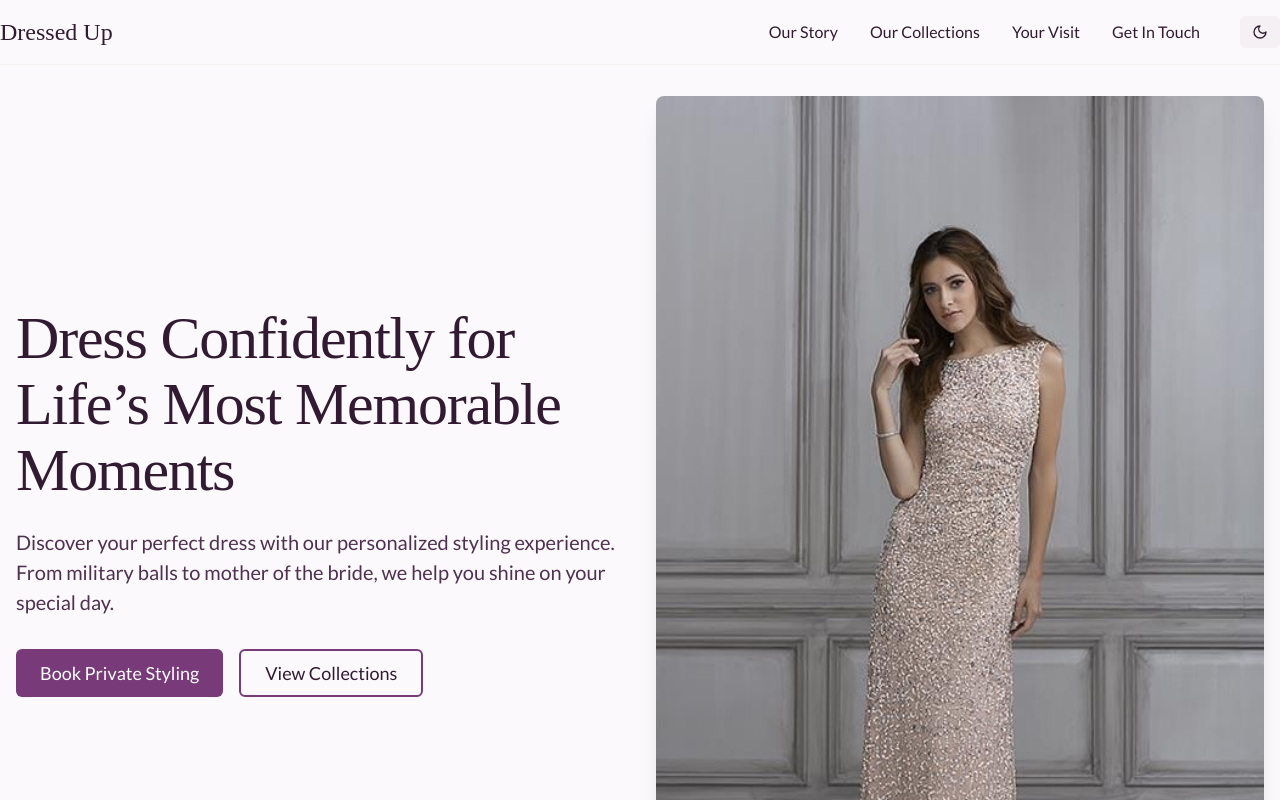
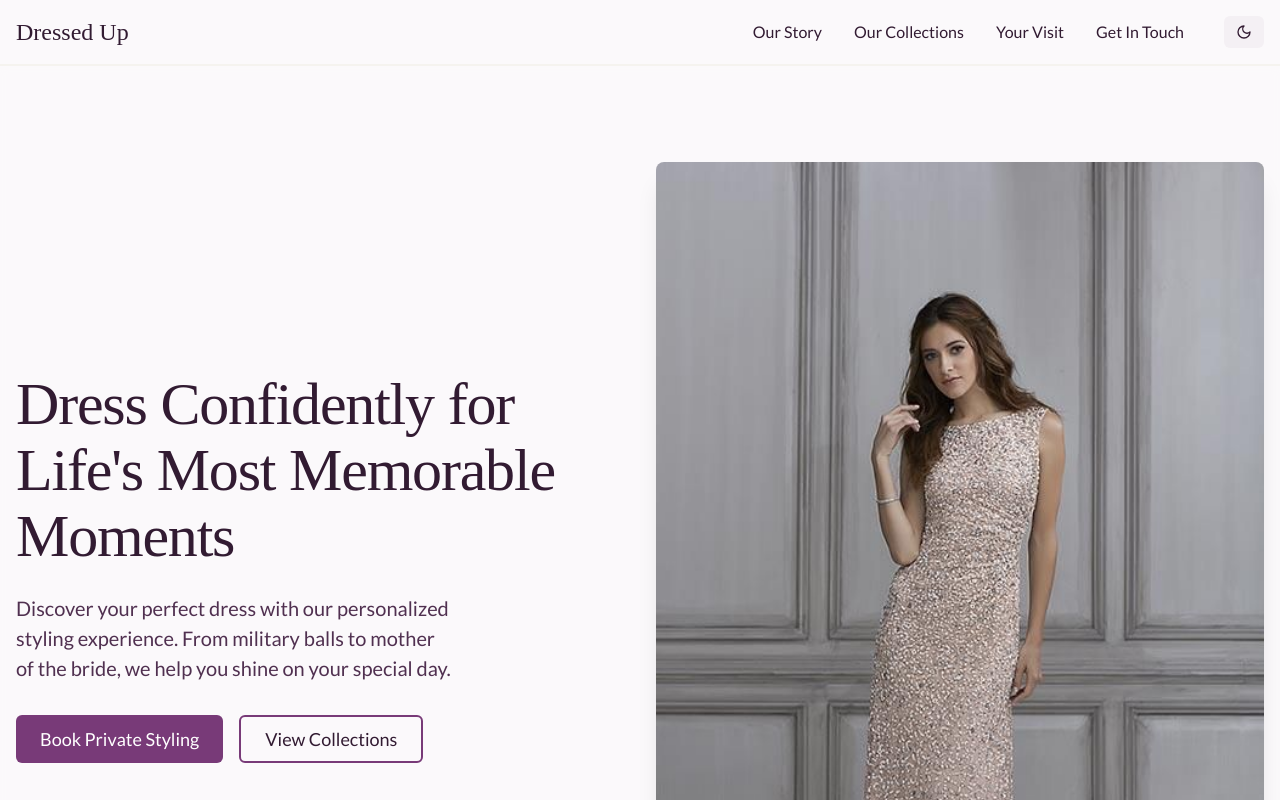
Before and after one commit to travhall/dressed-up, a Next.js app: page / in a window 1280 px wide. Shown: the top 800 px of the page. Built offline with nearby package versions, Linux system fonts and the light colour scheme; a web font is replaced by a local one.

Commit message:
Unified hero components

```diff
--- a/src/app/page.tsx
+++ b/src/app/page.tsx
@@ -1,13 +1,39 @@
 // src/app/page.tsx
-import Hero from "@/components/sections/hero";
+import PageHero from "@/components/ui/page-hero";
 import Collections from "@/components/sections/collections";
 import Visit from "@/components/sections/visit";
 import Contact from "@/components/sections/contact";
+import { Button } from "@/components/ui/button";
+import { SITE_IMAGES } from "@/lib/media/images";
 
 export default function Home() {
   return (
     <>
-      <Hero />
+      {/* <PageHero
+        title="Dress Confidently for Life's Most Memorable Moments"
+        subtitle="Discover your perfect dress with our personalized styling experience. From military balls to mother of the bride, we help you shine on your special day."
+        backgroundImage={SITE_IMAGES.hero.src}
+      >
+        <div className="flex flex-col sm:flex-row gap-4">
+          <Button size="lg">Book Private Styling</Button>
+          <Button variant="outline" size="lg">
+            View Collections
+          </Button>
+        </div>
+      </PageHero> */}
+      <PageHero
+        title="Dress Confidently for Life's Most Memorable Moments"
+        subtitle="Discover your perfect dress with our personalized styling experience. From military balls to mother of the bride, we help you shine on your special day."
+        image={SITE_IMAGES.hero}
+        layout="split"
+      >
+        <div className="flex flex-col sm:flex-row gap-4">
+          <Button size="lg">Book Private Styling</Button>
+          <Button variant="outline" size="lg">
+            View Collections
+          </Button>
+        </div>
+      </PageHero>
       <Collections />
       <Visit />
       <Contact />
--- a/src/components/layout/nav.tsx
+++ b/src/components/layout/nav.tsx
@@ -33,10 +33,10 @@ export function Nav() {
   }, [isOpen]);
 
   return (
-    <nav className="fixed w-full top-0 z-50">
-      <div className="bg-surface-primary border-b border-ui-card-border">
+    <nav className="sticky w-full top-0 z-50">
+      <div className="bg-surface-primary/90 backdrop-blur border-b-2 border-ui-card-border">
         <div className="container mx-auto">
-          <div className="flex justify-between h-16">
+          <div className="flex justify-between p-4">
             <div className="flex items-center">
               <Link
                 href="/"
@@ -65,7 +65,7 @@ export function Nav() {
               variant="secondary"
               size="sm"
               onClick={() => setIsOpen(!isOpen)}
-              className="md:hidden relative self-center z-50"
+              className="md:hidden relative self-center z-[500]"
               aria-expanded={isOpen}
             >
               {isOpen ? (
@@ -85,7 +85,7 @@ export function Nav() {
           isOpen ? "opacity-100" : "opacity-0 pointer-events-none"
         )}
       >
-        <div className="flex flex-col justify-between h-[100dvh] p-6">
+        <div className="flex flex-col justify-between min-h-dvh p-6">
           <div>
             <Link
               href="/"
--- a/src/components/sections/hero.tsx
+++ /dev/null
@@ -1,52 +0,0 @@
-"use client";
-
-import { motion } from "framer-motion";
-import Image from "next/image";
-import { Button } from "@/components/ui/button";
-import { SITE_IMAGES } from "@/lib/media/images";
-
-export default function Hero() {
-  return (
-    <section className="relative min-h-screen bg-surface-primary flex items-center">
-      <div className="container mx-auto px-4 grid md:grid-cols-2 gap-8 items-center py-36 lg:py-24">
-        <motion.div
-          initial={{ opacity: 0, y: 20 }}
-          animate={{ opacity: 1, y: 0 }}
-          transition={{ duration: 0.5 }}
-        >
-          <h1 className="display-heading text-display-lg lg:text-display-2xl mb-6">
-            Dress Confidently for Life&rsquo;s Most Memorable Moments
-          </h1>
-          <p className="text-content-secondary text-body-lg mb-8">
-            Discover your perfect dress with our personalized styling
-            experience. From military balls to mother of the bride, we help you
-            shine on your special day.
-          </p>
-          <div className="flex flex-col sm:flex-row gap-4">
-            <Button size="lg">Book Private Styling</Button>
-            <Button variant="outline" size="lg">
-              View Collections
-            </Button>
-          </div>
-        </motion.div>
-
-        <motion.div
-          initial={{ opacity: 0, x: 20 }}
-          animate={{ opacity: 1, x: 0 }}
-          transition={{ duration: 0.5 }}
-        >
-          <div className="relative aspect-[3/4] rounded-lg overflow-hidden shadow-xl">
-            <Image
-              src={SITE_IMAGES.hero.src}
-              alt={SITE_IMAGES.hero.alt}
-              width={SITE_IMAGES.hero.width}
-              height={SITE_IMAGES.hero.height}
-              priority
-              className="object-cover"
-            />
-          </div>
-        </motion.div>
-      </div>
-    </section>
-  );
-}
--- a/src/components/ui/page-hero.tsx
+++ b/src/components/ui/page-hero.tsx
@@ -2,32 +2,82 @@
 "use client";
 
 import { motion } from "framer-motion";
+import Image from "next/image";
 
 interface PageHeroProps {
   title: string;
   subtitle?: string;
   children?: React.ReactNode;
+  image?: {
+    src: string;
+    alt: string;
+    width: number;
+    height: number;
+  };
+  backgroundImage?: string;
+  layout?: "default" | "split";
 }
 
-export default function PageHero({ title, subtitle, children }: PageHeroProps) {
+export default function PageHero({
+  title,
+  subtitle,
+  children,
+  image,
+  backgroundImage,
+  layout = "default",
+}: PageHeroProps) {
+  const containerStyles = backgroundImage
+    ? {
+        backgroundImage: `url(${backgroundImage})`,
+        backgroundSize: "cover",
+        backgroundPosition: "center",
+      }
+    : {};
+
   return (
-    <section className="relative min-h-[50vh] bg-surface-primary flex items-center">
-      <div className="container mx-auto px-4 py-36 lg:py-24">
+    <section
+      className="relative min-h-[50vh] bg-surface-primary flex items-center after:block after:absolute after:h-full after:w-full after:bg-surface-primary/70 after:backdrop-blur-sm after:-z-0 after:top-0 after:left-0"
+      style={containerStyles}
+    >
+      <div
+        className={`container mx-auto px-4 py-36 lg:py-24 relative z-20 ${
+          layout === "split" ? "grid md:grid-cols-2 gap-8 items-center" : ""
+        }`}
+      >
         <motion.div
           initial={{ opacity: 0, y: 20 }}
           animate={{ opacity: 1, y: 0 }}
-          className="max-w-2xl"
+          className={layout === "default" ? "max-w-3xl" : ""}
         >
           <h1 className="display-heading text-display-lg lg:text-display-2xl mb-6">
             {title}
           </h1>
           {subtitle && (
-            <p className="text-content-secondary text-body-lg mb-8">
+            <p className="text-content-secondary text-body-lg mb-8 text-balance">
               {subtitle}
             </p>
           )}
           {children}
         </motion.div>
+
+        {layout === "split" && image && (
+          <motion.div
+            initial={{ opacity: 0, x: 20 }}
+            animate={{ opacity: 1, x: 0 }}
+            transition={{ duration: 0.5 }}
+          >
+            <div className="relative aspect-[3/4] rounded-lg overflow-hidden shadow-xl">
+              <Image
+                src={image.src}
+                alt={image.alt}
+                width={image.width}
+                height={image.height}
+                priority
+                className="object-cover"
+              />
+            </div>
+          </motion.div>
+        )}
       </div>
     </section>
   );
```
Also changed, not shown: public/images/hero-bg.jpg (added).
